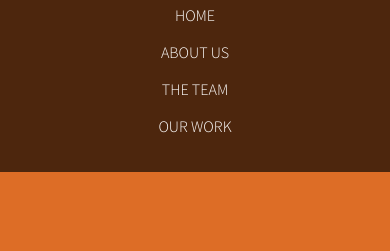
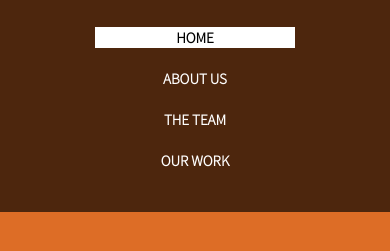
Before and after one commit to davidvale/Dover-Design, a website: page index.html in a window 390 px wide. Both pictures are taken after a click on the element 350 px from the left and 40 px from the top of the page. Shown: the part 73-324 px from the top of the page. Drawn offline with nearby package versions, Linux system fonts and the light colour scheme.

Commit message:
header - final touches

```diff
--- a/assets/style/global/header.less
+++ b/assets/style/global/header.less
@@ -9,24 +9,15 @@
 
 	z-index: 2;
 
-	transition: 0.1s ease;
-	-webkit-transition: 0.1s ease;
-	-moz-transition: 0.1s ease;
-	-o-transition: 0.1s ease;
-	-ms-transition: 0.1s ease;
+	transition: 0.3s ease;
+	-webkit-transition: 0.3s ease;
+	-moz-transition: 0.3s ease;
+	-o-transition: 0.3s ease;
+	-ms-transition: 0.3s ease;
+}
 
-	/* background image
-	&::before {
-		content: "";
-		position: absolute;
-		width: 100%;
-		height: 100%;
 
-		background: #000;
-		opacity: 0.5;
-	}
-	*/
-}
+
 
 
 /*---- Logo ----*/
@@ -73,7 +64,7 @@
 	display: inline-block;
 	float: right;
 	overflow: hidden;
-	margin-top: 12px;
+	margin-top: 9px;
 }
 
 .header_nav {
@@ -84,31 +75,97 @@
 	-webkit-transform: translateX(100%);
 	-ms-transform: translateX(100%);
 
-	transition: 0.1s ease;
-	-webkit-transition: 0.1s ease;
-	-moz-transition: 0.1s ease;
-	-o-transition: 0.1s ease;
-	-ms-transition: 0.1s ease;
+	transition: 0.3s ease;
+	-webkit-transition: 0.3s ease;
+	-moz-transition: 0.3s ease;
+	-o-transition: 0.3s ease;
+	-ms-transition: 0.3s ease;
+
+	opacity: 0;
 }
 
 .nav_item {
 	display: inline-block;
-	margin-right: 20px;
+	padding: 0 20px 0 20px;
+
+	border-left: 1px solid rgba(255,255,255,0.8);
+	border-right: none;
+	box-sizing: border-box;
+
+	&:first-child {
+		border: none;
+	}
 
 
 	a {
+		position: relative;
+		display: block;
+		padding: 3px 10px;
+
 		color: white;
+		font-size: 15px;
 		font-family: "Pro-Light";
 		text-transform: uppercase;
 		text-decoration: none;
+
+		&::before {
+			content: '';
+			position: absolute;
+			display: block;
+			width: 0px;
+			height: 100%;
+			left: 0;
+			top: 0;
+
+			background: #fff;
+
+			-webkit-transition: all .2s;
+			transition: all .2s;
+
+		}
+
+		&:hover:before {
+			width: 100%;
+		}
+
+		&:hover span {
+			color: black!important;
+		}
+
+		span {
+			position: relative;
+
+			color: #fff;
+			font-weight: bold;
+
+			-webkit-transition: all .2s;
+			transition: all .2s;
+
+			z-index: 0;
+		}
 	}
 }
 
+/*---- Nav item active ----*/
+.active {
+	a span {
+		color: black;
+	}
+
+	a::before {
+		width: 100%;
+	}
+}
+
+/*---- Show nav ----*/
 .nav_active {
 	transform: translateX(0);
 	-webkit-transform: translateX(0);
 	-ms-transform: translateX(0);
+
+	opacity: 1;
 }
+
 
 
 
@@ -160,21 +217,14 @@
 	}
 }
 
-/*---- Menu Btn rollover slide ----
-
-.wrap_menu_button:hover .menu_button_item_top {
-	top: 2px;
-}
-.wrap_menu_button:hover .menu_button_item_bottom {
-	bottom: 2px;
-}
-*/
-
 .wrap_menu_button:hover {
 	border: 2px solid rgba(255, 255, 255, 1);
 }
 
-/*---- Menu Btn close button ----*/
+
+
+
+/*---- Menu close button ----*/
 
 .on .menu_button_item_top {
 	top: 20%;
@@ -197,7 +247,14 @@
 }
 
 
-@media only screen and (max-width: 600px) {
+
+
+
+
+
+/*---- Mobile Menu ----*/
+
+@media only screen and (max-width: 765px) {
 	.header_menu {
 		width: 100%;
 	}
@@ -206,23 +263,16 @@
 		float: none;
 		width: 100%;
 		margin-top: 20px;
+		padding-top: 20px;
 
 		text-align: center;
 	}
 
 	.header_nav {
-		position: relative;
-		display: block;
 
-		transform: translateY(-100%);
-		-webkit-transform: translateY(-100%);
-		-ms-transform: translateY(-100%);
-
-		transition: 0.1s ease;
-		-webkit-transition: 0.1s ease;
-		-moz-transition: 0.1s ease;
-		-o-transition: 0.1s ease;
-		-ms-transition: 0.1s ease;
+		transform: translateY(-120%);
+		-webkit-transform: translateY(-120%);
+		-ms-transform: translateY(-120%);
 	}
 
 	.nav_active {
@@ -232,12 +282,14 @@
 	}
 
 	.header_on {
-		height: 245px;
+		height: 285px;
 	}
 
 	.nav_item {
 		display: block;
-		margin-bottom: 20px;
-		margin-right: 0;
+		max-width: 200px;
+		margin: 0 auto 20px auto;
+		padding: 0;
+		border: none;
 	}
 }
--- a/index.html
+++ b/index.html
@@ -37,10 +37,10 @@
                     </div>
                     <div class="wrap_nav">
                         <ul class="header_nav">
-                            <li class="nav_item active"><a href="#">Home</a></li>
-                            <li class="nav_item"><a href="#">About Us</a></li>
-                            <li class="nav_item"><a href="#">The Team</a></li>
-                            <li class="nav_item"><a href="#">Our Work</a></li>
+                            <li class="nav_item active"><a href="#"><span>Home</span></a></li>
+                            <li class="nav_item"><a href="#"><span>About Us</span></a></li>
+                            <li class="nav_item"><a href="#"><span>The Team</span></a></li>
+                            <li class="nav_item"><a href="#"><span>Our Work</span></a></li>
                         </ul>
                     </div>
                 </div>
```
Also changed, not shown: assets/js/global.js (line endings or trailing spaces), assets/style/style.css.
